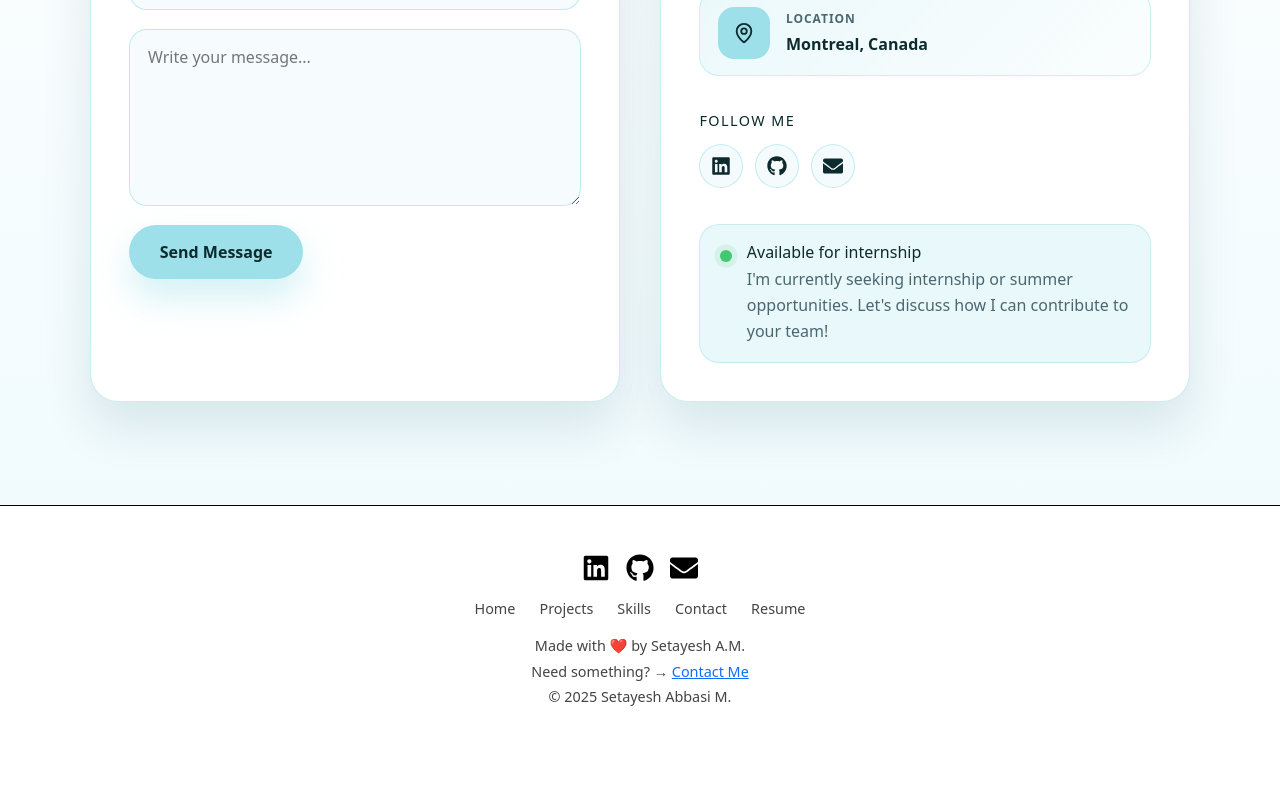
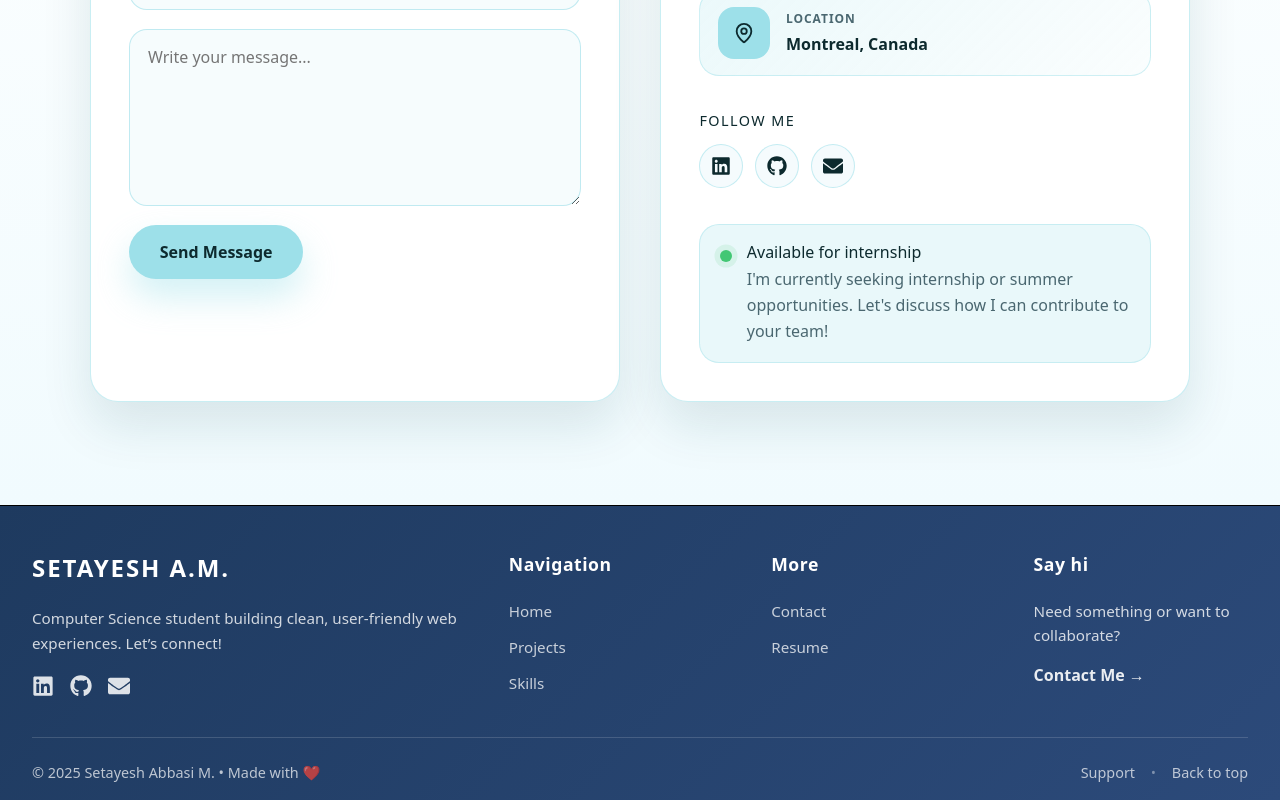
Before and after one commit to Setayesh2332/personal-portfolio-1.0, a React (Vite) app: page / in a window 1280 px wide. Shown: the part 3872-4672 px from the top of the page. Before the commit the page ends 4616 px from the top, so only its background shows below. Built offline with nearby package versions, Linux system fonts and the light colour scheme; no server answers; a web font is replaced by a local one.

Commit message:
adjust style for footer

```diff
--- a/src/components/Footer.css
+++ b/src/components/Footer.css
@@ -1,81 +1,238 @@
-/* Footer */
-.social-icons {
+.footer {
+  background: linear-gradient(135deg, #1e3a5f 0%, #2c4a7a 100%);
+  color: #ffffff;
+  padding: 3rem 0 1rem;
+  margin-top: auto;
+}
+
+.footer-container {
+  max-width: 1400px;
+  margin: 0 auto;
+  padding: 0 2rem;
+}
+
+.footer-content {
+  display: grid;
+  grid-template-columns: 2fr 1fr 1fr 1fr;
+  gap: 3rem;
+  padding-bottom: 2.5rem;
+  border-bottom: 1px solid rgba(255, 255, 255, 0.15);
+}
+
+.footer-section {
   display: flex;
-  justify-content: center;
-  gap: 2rem;
-  margin-top: 1rem;
+  flex-direction: column;
+  gap: 1rem;
 }
-.footer {
-  padding: 2rem 1rem;
-  text-align: center;
-  font-size: 0.9rem;
-  color: #444;
-  background-color: #fff;
+
+.footer-title {
+  font-size: 1.5rem;
+  font-weight: 700;
+  letter-spacing: 0.08em;
+  text-transform: uppercase;
+  margin: 0 0 0.5rem 0;
+}
+
+.footer-heading {
+  font-size: 1.1rem;
+  font-weight: 700;
+  margin: 0 0 0.5rem 0;
+  letter-spacing: 0.03em;
+}
+
+.footer-description {
+  font-size: 0.95rem;
+  line-height: 1.6;
+  color: rgba(255, 255, 255, 0.8);
+  margin: 0;
 }
 
 .footer-socials {
   display: flex;
-  justify-content: center;
   gap: 1rem;
-  margin-bottom: 1rem;
+  margin-top: 0.25rem;
 }
 
 .footer-socials a {
-  transition: transform 0.2s ease;
+  display: inline-flex;
+  align-items: center;
+  justify-content: center;
+  color: rgba(255, 255, 255, 0.85);
+  transition: transform 0.2s ease, color 0.2s ease;
 }
 
 .footer-socials a:hover {
-  transform: scale(1.1);
+  transform: translateY(-2px);
+  color: #ffffff;
 }
 
 .footer-links {
+  list-style: none;
+  padding: 0;
+  margin: 0;
   display: flex;
-  flex-wrap: wrap;
-  justify-content: center;
-  gap: 1.5rem;
-  margin-bottom: 1rem;
+  flex-direction: column;
+  gap: 0.75rem;
+}
+
+.footer-links li {
+  margin: 0;
 }
 
 .footer-links a {
-  color: inherit;
+  color: rgba(255, 255, 255, 0.75);
   text-decoration: none;
-  transition: color 0.2s ease, transform 0.2s ease;
+  font-size: 0.95rem;
+  transition: all 0.3s ease;
+  display: inline-block;
+  position: relative;
+}
+
+/* the underline */
+.footer-links a::before {
+  content: "";
+  position: absolute;
+  width: 0;
+  height: 2px;
+  bottom: -2px;
+  left: 0;
+  background: #4f67ef;
+  transition: width 0.3s ease;
 }
 
 .footer-links a:hover {
-  transform: scale(1.05);
-  color: #1a73e8;
+  color: #ffffff;
+  transform: translateX(5px);
 }
 
-.footer-note,
-.footer-help,
-.footer-legal,
-.footer-copy {
-  margin: 0.25rem 0;
+.footer-links a:hover::before {
+  width: 100%;
+}
+
+.footer-cta {
+  color: rgba(255, 255, 255, 0.9);
+  text-decoration: none;
+  font-weight: 600;
+  display: inline-block;
+  position: relative;
+  width: fit-content;
+  transition: color 0.3s ease, transform 0.3s ease;
+}
+
+.footer-cta::before {
+  content: "";
+  position: absolute;
+  width: 0;
+  height: 2px;
+  bottom: -3px;
+  left: 0;
+  background: #4f67ef;
+  transition: width 0.3s ease;
+}
+
+.footer-cta:hover {
+  color: #ffffff;
+  transform: translateX(5px);
+}
+
+.footer-cta:hover::before {
+  width: 100%;
+}
+
+.footer-bottom {
+  display: flex;
+  justify-content: space-between;
+  align-items: center;
+  padding-top: 1.5rem;
+  flex-wrap: wrap;
+  gap: 1rem;
+}
+
+.footer-bottom p {
+  margin: 0;
+}
+
+.footer-copyright {
+  font-size: 0.9rem;
+  color: rgba(255, 255, 255, 0.7);
 }
 
 .footer-legal {
-  font-size: 0.8rem;
-  color: #666;
-}
-.dark-theme .footer {
-  background-color: #1a1a1a;
-  color: #ccc;
+  display: flex;
+  align-items: center;
+  gap: 1rem;
 }
 
-.social-icons a svg {
-  color: #000; /* black in light mode */
+.footer-legal a {
+  color: rgba(255, 255, 255, 0.7);
+  text-decoration: none;
+  font-size: 0.9rem;
   transition: color 0.3s ease;
 }
 
-.dark-theme .social-icons a svg {
-  color: #fff; /* white in dark mode */
+.footer-legal a:hover {
+  color: #ffffff;
 }
 
-.dark-theme .footer-links a:hover {
-  color: #8ab4f8;
+.footer-separator {
+  color: rgba(255, 255, 255, 0.4);
+  font-size: 0.8rem;
 }
 
-.dark-theme .footer-legal {
-  color: #999;
+@media (max-width: 1024px) {
+  .footer-content {
+    grid-template-columns: 1fr 1fr;
+    gap: 2rem;
+  }
 }
+
+@media (max-width: 768px) {
+  .footer {
+    padding: 2rem 0 1rem;
+  }
+
+  .footer-container {
+    padding: 0 1.5rem;
+  }
+
+  .footer-content {
+    grid-template-columns: 1fr;
+    gap: 2rem;
+    padding-bottom: 2rem;
+  }
+
+  .footer-bottom {
+    flex-direction: column;
+    align-items: flex-start;
+    gap: 0.75rem;
+  }
+
+  .footer-legal {
+    flex-wrap: wrap;
+  }
+}
+
+@media (max-width: 480px) {
+  .footer {
+    padding: 1.5rem 0 1rem;
+  }
+
+  .footer-container {
+    padding: 0 1rem;
+  }
+
+  .footer-title {
+    font-size: 1.2rem;
+  }
+
+  .footer-heading {
+    font-size: 0.95rem;
+  }
+
+  .footer-description,
+  .footer-links a,
+  .footer-copyright,
+  .footer-legal a {
+    font-size: 0.85rem;
+  }
+}
--- a/src/components/Footer.tsx
+++ b/src/components/Footer.tsx
@@ -1,42 +1,85 @@
-import { FaGithub, FaLinkedin, FaEnvelope} from "react-icons/fa";
+import { FaGithub, FaLinkedin, FaEnvelope } from "react-icons/fa";
 import "./Footer.css";
 
 function Footer() {
   return (
-    <footer className="footer">
-      <div className="footer-socials social-icons">
+    <footer className="footer" id="footer">
+      <div className="footer-container">
+        <div className="footer-content">
+          {/* Brand / About */}
+          <div className="footer-section">
+            <h3 className="footer-title">Setayesh A.M.</h3>
+            <p className="footer-description">
+              Computer Science student building clean, user-friendly web experiences.
+              Let’s connect!
+            </p>
+
+            <div className="footer-socials">
               <a
                 href="https://www.linkedin.com/in/setayesh-abbasi-moghadam/"
                 target="_blank"
                 rel="noopener noreferrer"
+                aria-label="LinkedIn"
               >
-          <FaLinkedin size={28} />
+                <FaLinkedin size={22} />
               </a>
               <a
                 href="https://github.com/Setayesh2332"
                 target="_blank"
                 rel="noopener noreferrer"
+                aria-label="GitHub"
               >
-          <FaGithub size={28} />
+                <FaGithub size={22} />
               </a>
-        <a href="mailto:abbasimoghadam222@gmail.com">
-          <FaEnvelope size={28} />
+              <a href="mailto:abbasimoghadam222@gmail.com" aria-label="Email">
+                <FaEnvelope size={22} />
               </a>
             </div>
+          </div>
 
-      <nav className="footer-links">
-        <a href="#home">Home</a>
-        <a href="#projects">Projects</a>
-        <a href="#skills">Skills</a>
-        <a href="#contact">Contact</a>
-        <a href="#cv">Resume</a>
-      </nav>
+          {/* Links */}
+          <div className="footer-section">
+            <h4 className="footer-heading">Navigation</h4>
+            <ul className="footer-links">
+              <li><a href="#home">Home</a></li>
+              <li><a href="#projects">Projects</a></li>
+              <li><a href="#skills">Skills</a></li>
+            </ul>
+          </div>
 
-      <p className="footer-note">Made with ❤️ by Setayesh A.M.</p>
-      <p className="footer-help">
-        Need something? → <a href="#contact">Contact Me</a>
+          {/* More */}
+          <div className="footer-section">
+            <h4 className="footer-heading">More</h4>
+            <ul className="footer-links">
+              <li><a href="#contact">Contact</a></li>
+              <li><a href="#cv">Resume</a></li>
+            </ul>
+          </div>
+
+          {/* CTA */}
+          <div className="footer-section">
+            <h4 className="footer-heading">Say hi</h4>
+            <p className="footer-description">
+              Need something or want to collaborate?
             </p>
-      <p className="footer-copy">© 2025 Setayesh Abbasi M.</p>
+            <a className="footer-cta" href="#contact">
+              Contact Me →
+            </a>
+          </div>
+        </div>
+
+        <div className="footer-bottom">
+          <p className="footer-copyright">
+            © 2025 Setayesh Abbasi M. • Made with ❤️
+          </p>
+
+          <div className="footer-legal">
+            <a href="#contact">Support</a>
+            <span className="footer-separator">•</span>
+            <a href="#home">Back to top</a>
+          </div>
+        </div>
+      </div>
     </footer>
   );
 }
```
Lines whose indentation alone changed are shown as unchanged.
